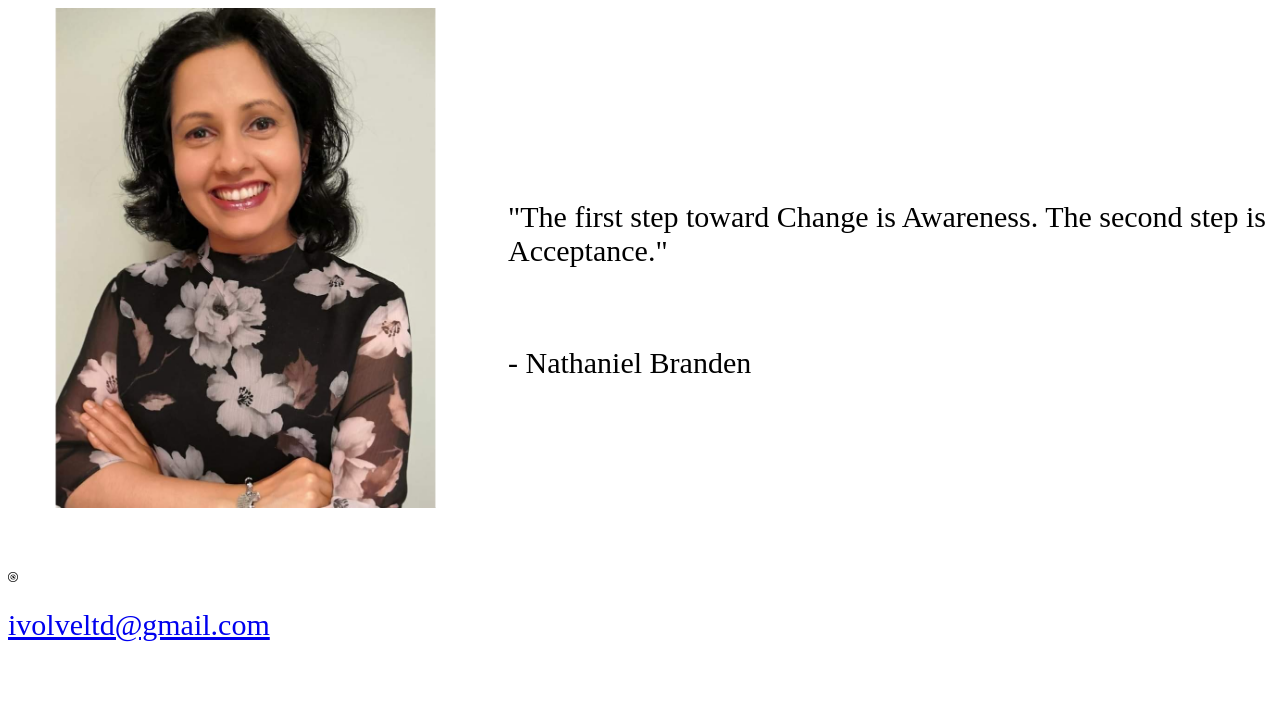
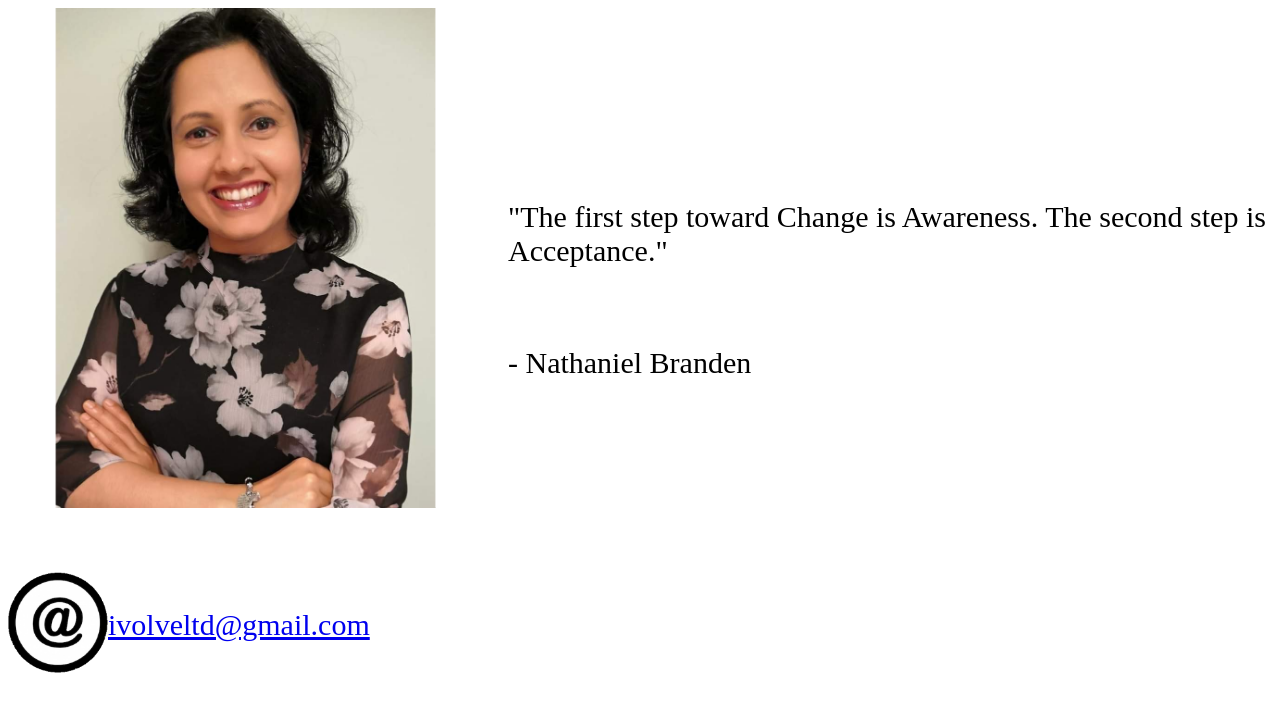
Before and after one commit to aarnavdurm/Shweta_dham_info, a plain HTML site: page Index.html in a window 1280 px wide. Drawn offline with Linux system fonts and the light colour scheme.

Commit message:
Update Index.html

```diff
--- a/Index.html
+++ b/Index.html
@@ -34,7 +34,7 @@ float: left;
 <br>
 <br>
 <br>
-<img class="img_deg" src="Email.png" alt="Email:" style="width:10px">
+<img class="img_deg"  src="Email.png" alt="Email" style="width:100px">
 <br>
 <br />
 <a href="mailto:ivolveltd@gmail.com" style="font-size: 30px;">ivolveltd@gmail.com</a>
```
